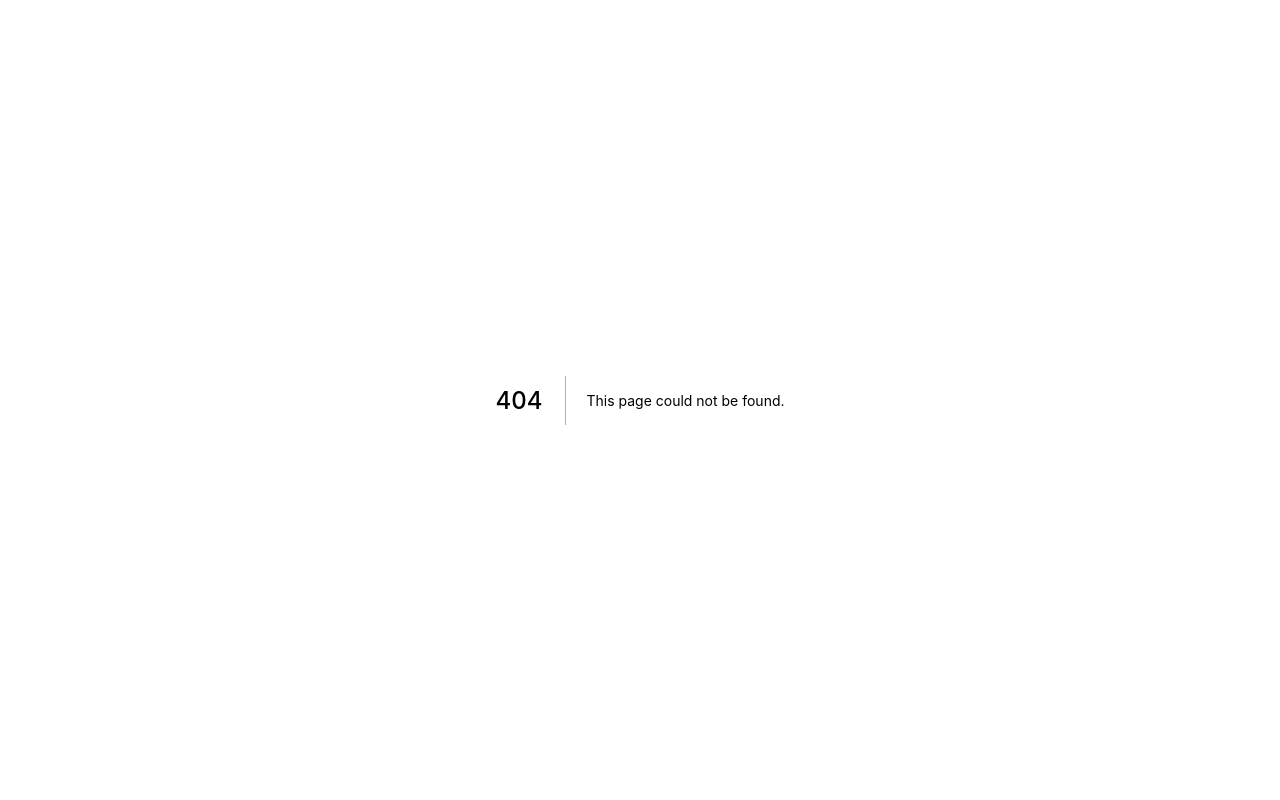
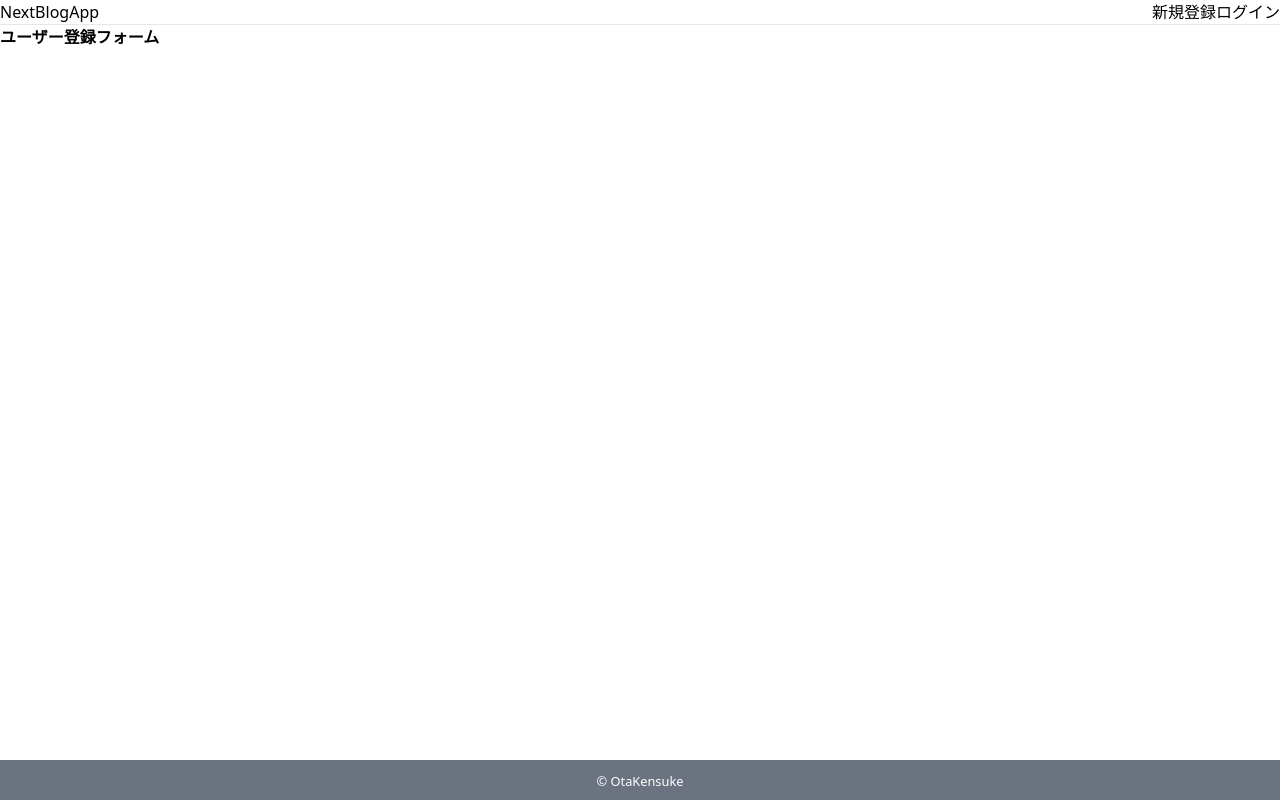
Before and after one commit to KensukeOta/NextBlogAppp, a Next.js app: page /signup in a window 1280 px wide. Before the commit this address had no page. Built offline with nearby package versions, Linux system fonts and the light colour scheme.

Commit message:
ヘッダーとフッターを作成

```diff
--- /dev/null
+++ b/components/organisms/Footer.tsx
@@ -0,0 +1,9 @@
+import type { FC } from "react";
+
+export const Footer: FC = () => {
+  return (
+    <footer className="fixed bottom-0 text-center bg-gray-500 p-2 w-full">
+      <small className="text-white">&copy; OtaKensuke</small>
+    </footer>
+  );
+};
--- /dev/null
+++ b/components/organisms/Header.tsx
@@ -0,0 +1,24 @@
+import type { FC } from "react";
+import Link from "next/link";
+
+export const Header: FC = () => {
+  return (
+    <header className="flex justify-between border-b">
+      <Link href="/">
+        <a>
+          <h1>NextBlogApp</h1>
+        </a>
+      </Link>
+
+      <nav>
+        <Link href="/signup">
+          <a>新規登録</a>
+        </Link>
+
+        <Link href="/login">
+          <a>ログイン</a>
+        </Link>
+      </nav>
+    </header>
+  );
+};
--- a/components/templates/Layout.tsx
+++ b/components/templates/Layout.tsx
@@ -1,10 +1,14 @@
 import type { FC } from "react";
 import type { Props } from "../../types/Props";
+import { Footer } from "../organisms/Footer";
+import { Header } from "../organisms/Header";
 
 export const Layout: FC<Props> = ({ children }) => {
   return (
     <>
-      { children }
+      <Header />
+      {children}
+      <Footer />
     </>
   );
 };
--- a/pages/_document.tsx
+++ b/pages/_document.tsx
@@ -5,7 +5,7 @@ const Document: NextPage = () => {
   return (
     <Html lang="ja">
       <Head />
-      <body>
+      <body className="min-h-screen	">
         <Main />
         <NextScript />
       </body>
--- a/pages/index.tsx
+++ b/pages/index.tsx
@@ -1,16 +1,18 @@
 import type { NextPage } from 'next'
 import Head from 'next/head'
+import { Layout } from '../components/templates/Layout'
 
 const Home: NextPage = () => {
   return (
-    <div>
+    <Layout>
       <Head>
         <title>NextBlogApp</title>
         <meta name="description" content="BlogApp for Next.js" />
         <link rel="icon" href="/favicon.ico" />
       </Head>
+
       <h1 className="font-bold">トップページ</h1>
-    </div>
+    </Layout>
   );
 };
 
--- /dev/null
+++ b/pages/login.tsx
@@ -0,0 +1,17 @@
+import type { NextPage } from "next";
+import Head from "next/head";
+import { Layout } from "../components/templates/Layout";
+
+const Login: NextPage = () => {
+  return (
+    <Layout>
+      <Head>
+        <title>ログインフォーム - NextBlogApp</title>
+      </Head>
+
+      <h1 className="font-bold">ログインフォーム</h1>
+    </Layout>
+  );
+};
+
+export default Login;
--- /dev/null
+++ b/pages/signup.tsx
@@ -0,0 +1,17 @@
+import type { NextPage } from "next";
+import Head from "next/head";
+import { Layout } from "../components/templates/Layout";
+
+const Signup: NextPage = () => {
+  return (
+    <Layout>
+      <Head>
+        <title>ユーザー登録フォーム - NextBlogApp</title>
+      </Head>
+
+      <h1 className="font-bold">ユーザー登録フォーム</h1>
+    </Layout>
+  );
+};
+
+export default Signup;
```
